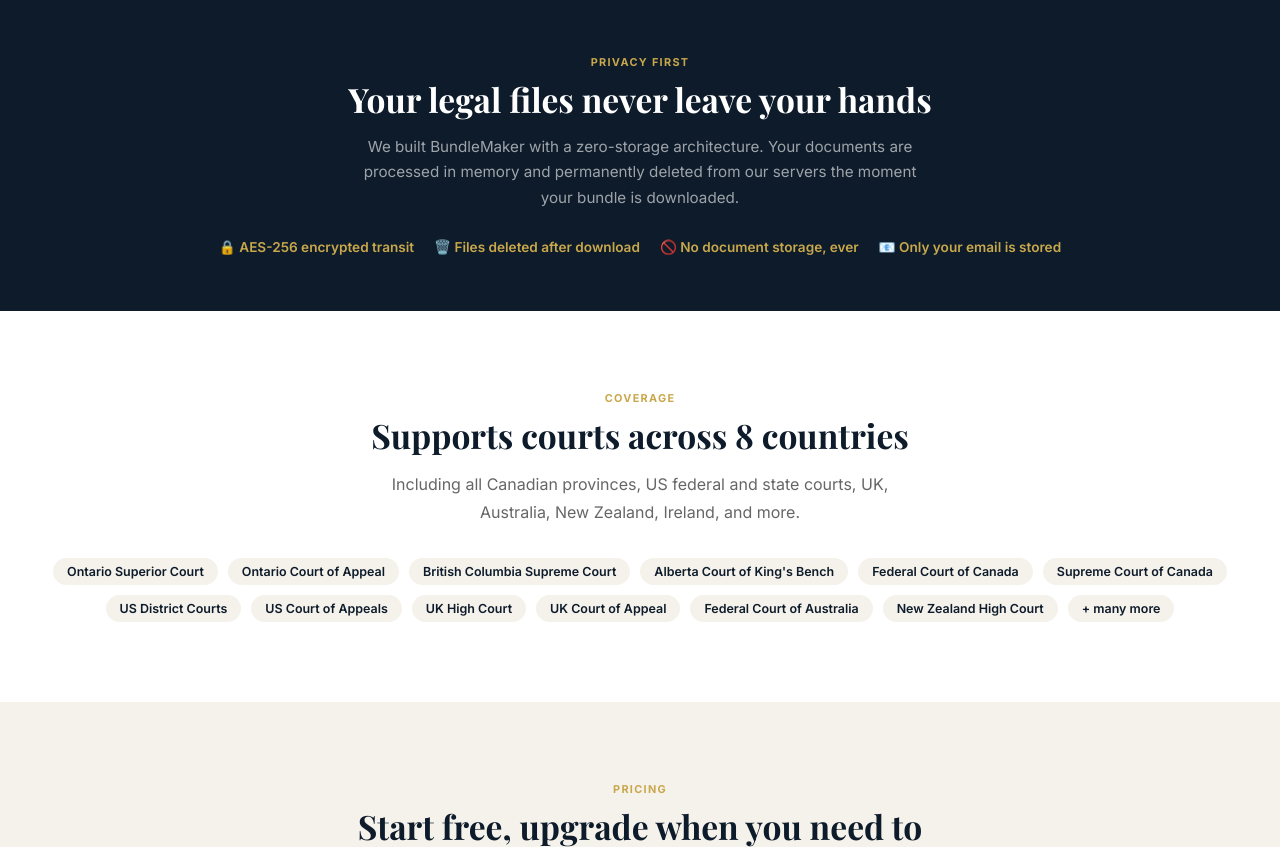
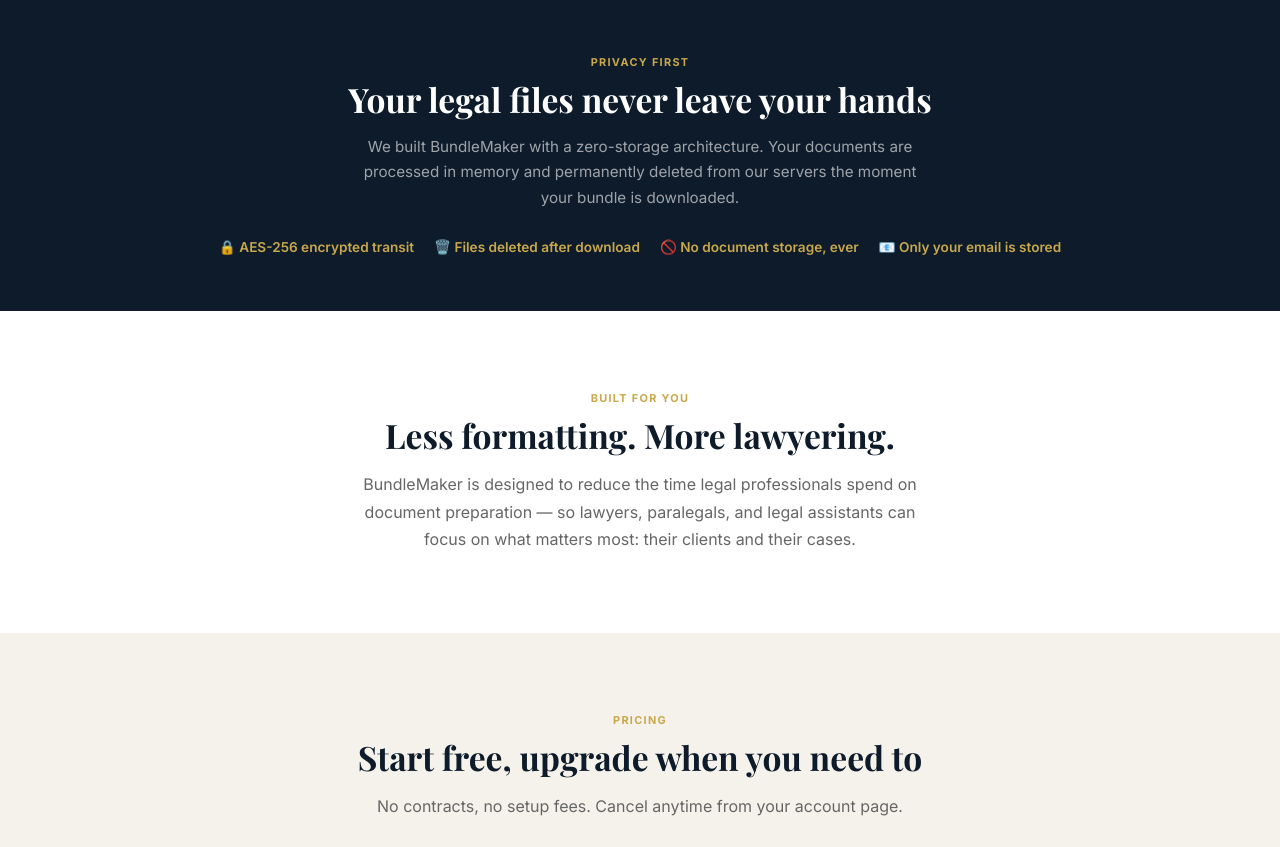
Before and after one commit to AmieOnda2013/bundlemaker, a Flask app: page / in a window 1280 px wide. Shown: the part 2027-2874 px from the top of the page. Run offline with Flask 3, Linux system fonts and the light colour scheme.

Commit message:
Update landing page: fix headline wrapping, replace coverage with workload message
- Add white-space: nowrap to gold span so 'in minutes' stays on one line
- Remove jurisdiction/coverage section with itemized courts
- Replace with 'Less formatting. More lawyering.' message for legal professionals

Co-Authored-By: Claude Sonnet 4.6 <noreply@anthropic.com>

```diff
--- a/templates/landing.html
+++ b/templates/landing.html
@@ -45,7 +45,7 @@
     }
     .hero-tag { display: inline-block; background: rgba(201,168,76,0.15); color: var(--gold); border: 1px solid rgba(201,168,76,0.3); font-size: 0.72rem; font-weight: 700; letter-spacing: 0.12em; text-transform: uppercase; padding: 5px 16px; border-radius: 20px; margin-bottom: 24px; }
     .hero h1 { font-family: 'Playfair Display', serif; font-size: 3.2rem; color: #fff; line-height: 1.18; max-width: 720px; margin: 0 auto 20px; }
-    .hero h1 span { color: var(--gold); }
+    .hero h1 span { color: var(--gold); white-space: nowrap; }
     .hero p { color: rgba(255,255,255,0.65); font-size: 1.08rem; max-width: 560px; margin: 0 auto 40px; line-height: 1.7; }
     .hero-btns { display: flex; gap: 14px; justify-content: center; flex-wrap: wrap; }
     .btn-hero-primary { background: var(--gold); color: var(--navy); padding: 14px 32px; border-radius: 7px; font-weight: 700; font-size: 1rem; transition: opacity 0.2s; }
@@ -240,27 +240,12 @@
   </div>
 </section>
 
-<!-- ── Jurisdictions ── -->
+<!-- ── For Legal Professionals ── -->
 <section>
   <div class="center">
-    <div class="section-tag">Coverage</div>
-    <h2>Supports courts across 8 countries</h2>
-    <p class="section-sub">Including all Canadian provinces, US federal and state courts, UK, Australia, New Zealand, Ireland, and more.</p>
-    <div class="juris-grid">
-      <span class="juris-tag">Ontario Superior Court</span>
-      <span class="juris-tag">Ontario Court of Appeal</span>
-      <span class="juris-tag">British Columbia Supreme Court</span>
-      <span class="juris-tag">Alberta Court of King's Bench</span>
-      <span class="juris-tag">Federal Court of Canada</span>
-      <span class="juris-tag">Supreme Court of Canada</span>
-      <span class="juris-tag">US District Courts</span>
-      <span class="juris-tag">US Court of Appeals</span>
-      <span class="juris-tag">UK High Court</span>
-      <span class="juris-tag">UK Court of Appeal</span>
-      <span class="juris-tag">Federal Court of Australia</span>
-      <span class="juris-tag">New Zealand High Court</span>
-      <span class="juris-tag">+ many more</span>
-    </div>
+    <div class="section-tag">Built for You</div>
+    <h2>Less formatting. More lawyering.</h2>
+    <p class="section-sub">BundleMaker is designed to reduce the time legal professionals spend on document preparation — so lawyers, paralegals, and legal assistants can focus on what matters most: their clients and their cases.</p>
   </div>
 </section>
 
```
